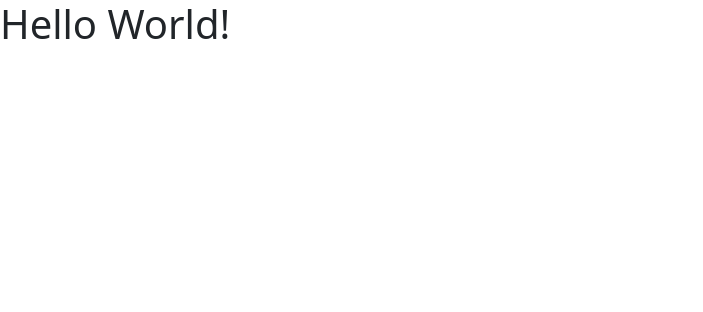
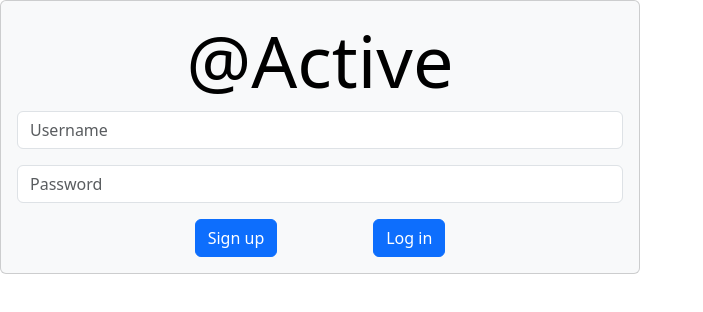
Before and after one commit to t-hendricks/active-angular-app, an Angular app: page / in a window 1280 px wide. Shown: the top 312 px of the page, without its empty margins (0-703 px from the left). Built offline with nearby package versions, Linux system fonts and the light colour scheme.

Commit message:
Generate auth component and implement bootstrap forms template

```diff
--- a/src/app/app.component.html
+++ b/src/app/app.component.html
@@ -1 +1 @@
-<h1>Hello World!</h1>
+<app-auth></app-auth>
--- a/src/app/app.module.ts
+++ b/src/app/app.module.ts
@@ -2,10 +2,12 @@ import { NgModule } from '@angular/core';
 import { BrowserModule } from '@angular/platform-browser';
 
 import { AppComponent } from './app.component';
+import { AuthComponent } from './auth/auth.component';
 
 @NgModule({
   declarations: [
-    AppComponent
+    AppComponent,
+    AuthComponent
   ],
   imports: [
     BrowserModule
--- /dev/null
+++ b/src/app/auth/auth.component.html
@@ -0,0 +1,17 @@
+<div class="card text-center text-bg-light mb-3 w-50">
+    <div class="card-body">
+        <h3 class="card-title display-2">@Active</h3>
+        <form>
+            <div class="mb-3">
+                <input type="text" class="form-control" id="exampleInputEmail1" minlength="3" maxlength="20"
+                    placeholder="Username">
+            </div>
+            <div class="mb-3">
+                <input type="password" class="form-control" id="exampleInputPassword1" minlength="5" maxlength="25"
+                    placeholder="Password">
+            </div>
+            <button type="submit" class="btn btn-primary me-5">Sign up</button>
+            <button type="submit" class="btn btn-primary ms-5">Log in</button>
+        </form>
+    </div>
+</div>
```
Also changed, not shown: src/app/auth/auth.component.ts (added, +10 -0 lines), src/app/auth/auth.component.css (added), 1 other file (tests, documents, lock files or other folders).
